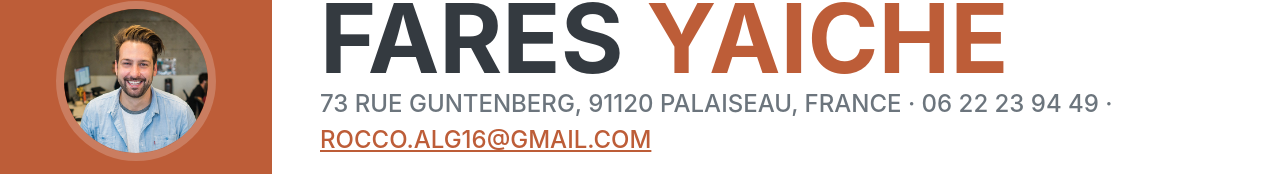
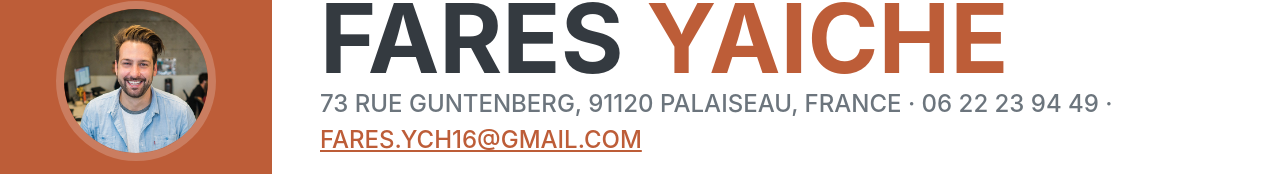
Before and after one commit to rocco100/rocco100.github.io, a plain HTML site: page index.html in a window 1280 px wide. Shown: the part 195-369 px from the top of the page. Drawn offline with nearby package versions, Linux system fonts and the light colour scheme; files that its build step writes are made by us from their sources; files whose address does not match are found by name; a web font is replaced by a local one.

Commit message:
Update index.html

```diff
--- a/index.html
+++ b/index.html
@@ -45,7 +45,7 @@
                     </h1>
                     <div class="subheading mb-5">
                         73 Rue Guntenberg, 91120 Palaiseau, France · 06 22 23 94 49 ·
-                        <a href="mailto:rocco.alg16@gmail.com">rocco.alg16@gmail.com</a>
+                        <a href="mailto:fares.ych16@gmail.com">fares.ych16@gmail.com</a>
                     </div>
                     <p class="lead mb-5">Je suis actuellement a la recherche d'une
                     formation me permettant d'intégrer rapidement
```
